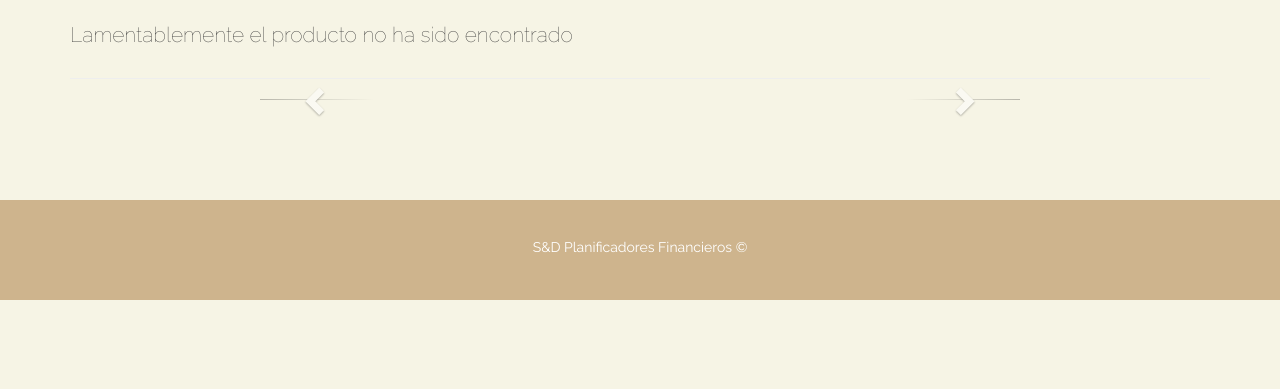
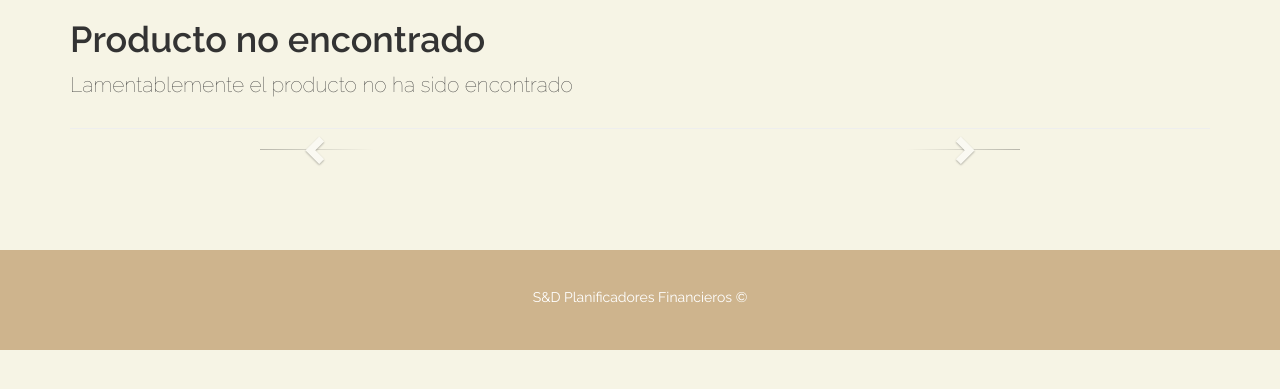
Before and after one commit to joacong/s-d, a PHP site: page /product.php?name=1 in a window 1280 px wide. Shown: the part 100-489 px from the top of the page. Run offline with PHP 8.4, Linux system fonts and the light colour scheme; data that the repository does not hold is empty; some libraries are stand-ins or nearby versions.

Commit message:
Fix default product config

```diff
--- a/product.php
+++ b/product.php
@@ -7,8 +7,10 @@
       $size = 12;
       break;
     default:
-      $name = "Producto no encontrado";
+      $title = "Producto no encontrado";
+      $name = "none";
       $description = "Lamentablemente el producto no ha sido encontrado";
+      $size = 0;
       break;
   }
 ?>
```
